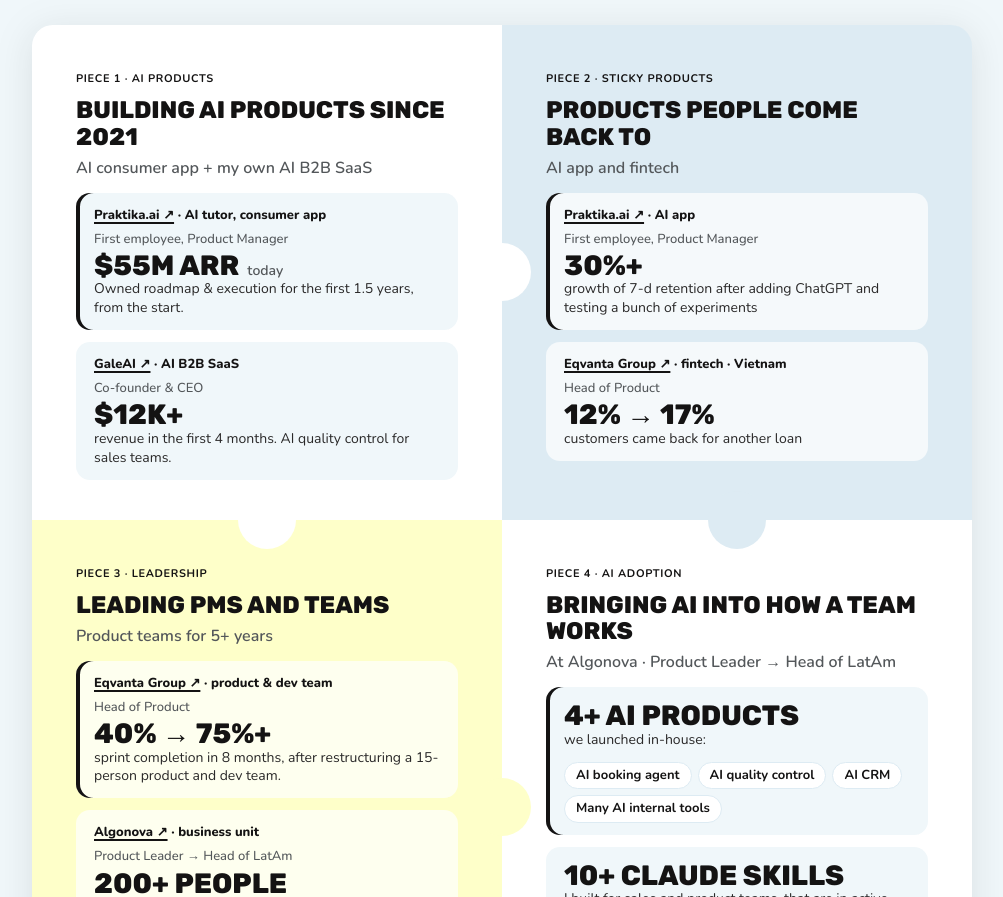
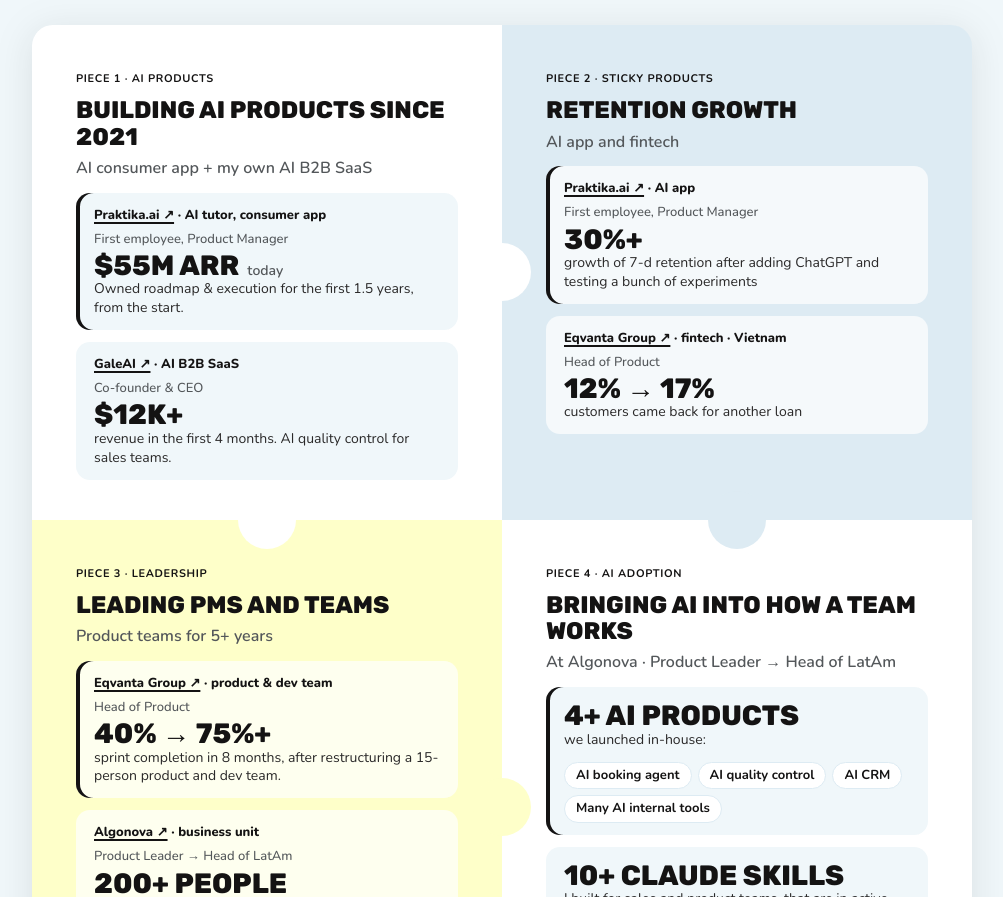
Before and after one commit to pavelkokora-oss/pavel-x-lodgify, a plain HTML site: page index.html in a window 1280 px wide. Shown: the part 825-1722 px from the top of the page, without its empty margins (138-1141 px from the left). Drawn offline with nearby package versions, Linux system fonts and the light colour scheme.

Commit message:
Piece 2 title: Retention growth
Co-Authored-By: Claude Opus 5.5 <noreply@anthropic.com>

```diff
--- a/index.html
+++ b/index.html
@@ -365,7 +365,7 @@
       </div>
       <div class="half">
         <span class="half-tag">Piece 2 · Sticky products</span>
-        <h3>Products people come back to</h3>
+        <h3>Retention growth</h3>
         <p class="half-role">AI app and fintech</p><div class="half-num multi hl"><small><a class="half-link" href="https://praktika.ai/" target="_blank" rel="noopener">Praktika.ai ↗</a> · AI app</small><em class="num-role">First employee, Product Manager</em><b>30%+</b><span>growth of 7-d retention after adding ChatGPT and testing a bunch of experiments</span></div><div class="half-num multi"><small><a class="half-link" href="https://eqvanta.com/" target="_blank" rel="noopener">Eqvanta Group ↗</a> · fintech · Vietnam</small><em class="num-role">Head of Product</em><b>12% → 17%</b><span>customers came back for another loan</span></div>
         <ul></ul>
       </div>
```
